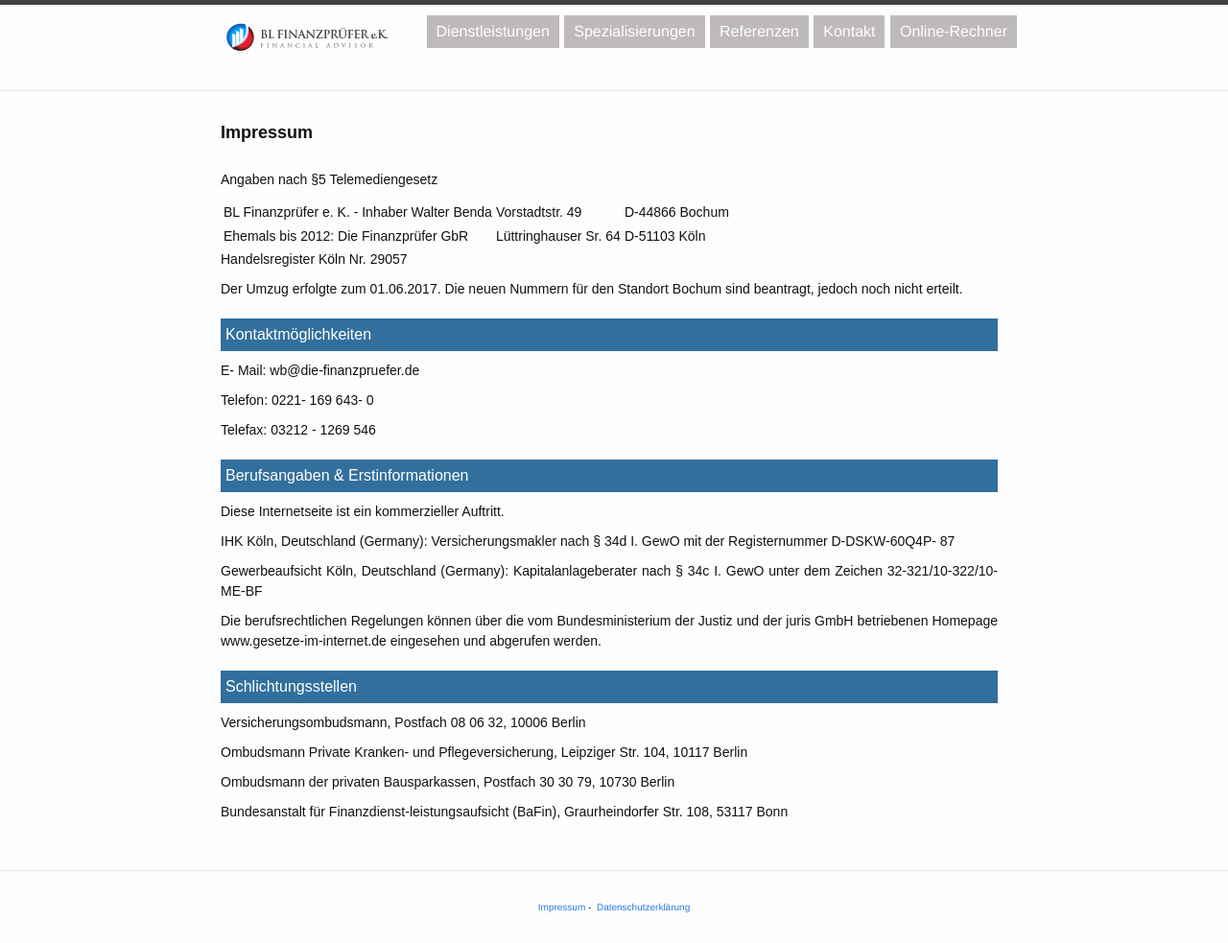
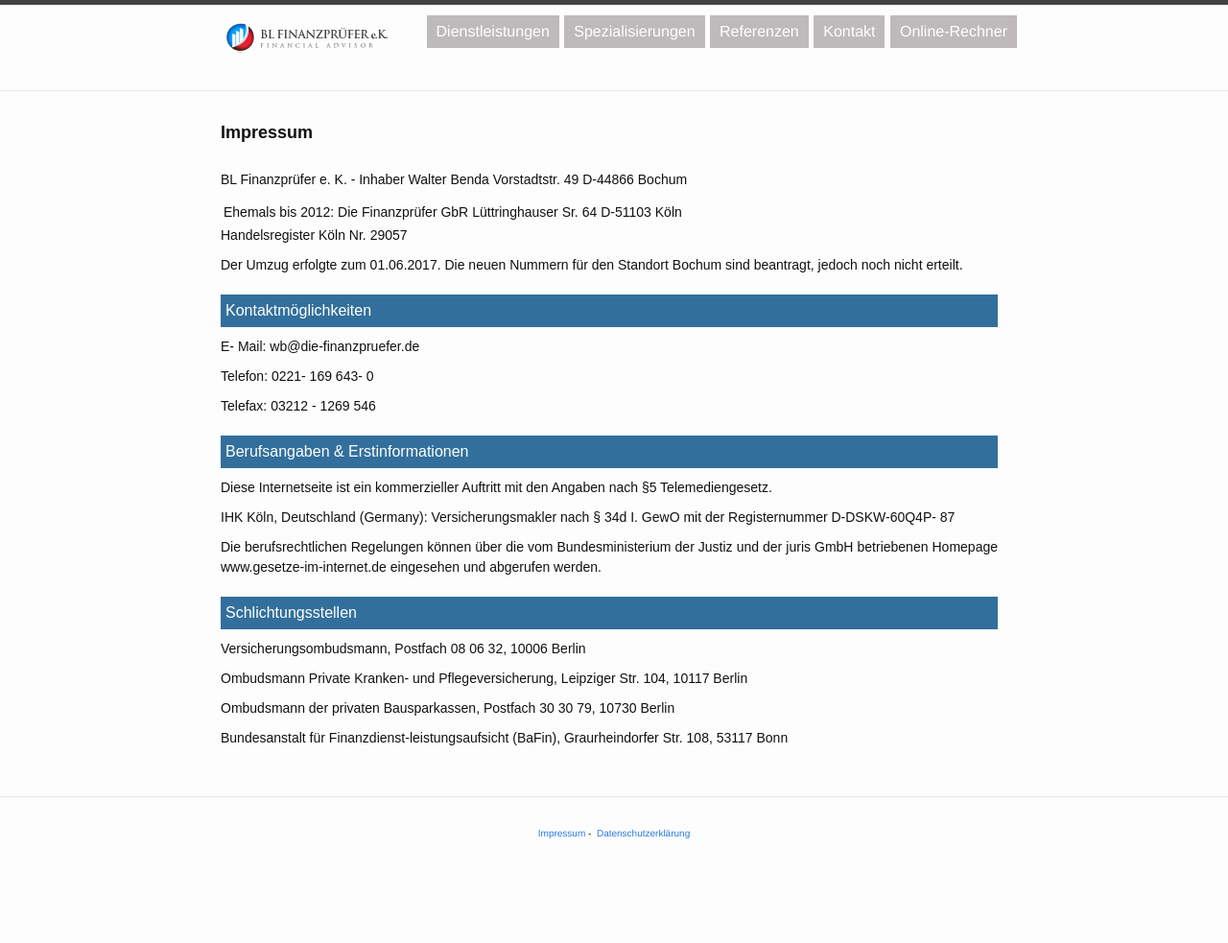
Before and after one commit to Die-Finanzpruefer/die-finanzpruefer.github.io, a Jekyll site: the page built from impressum.md, in a window 1280 px wide. Shown: the whole page at 96% size. Built offline with Jekyll 4.4.1, drawn with Linux system fonts in a browser that asks for light colours; some web fonts are replaced; after the commit the page ends 906 px from its top, so only the background shows below that.

Commit message:
Create impressum.md

```diff
--- a/impressum.md
+++ b/impressum.md
@@ -7,9 +7,10 @@
 
 # Impressum
 
-Angaben nach §5 Telemediengesetz
+BL Finanzprüfer e. K. - Inhaber Walter Benda
+Vorstadtstr. 49
+D-44866 Bochum
 
-BL Finanzprüfer e. K. - Inhaber Walter Benda | Vorstadtstr. 49 | D-44866 Bochum
 Ehemals bis 2012:  Die Finanzprüfer GbR | Lüttringhauser Sr. 64 | D-51103 Köln
 
 Handelsregister Köln Nr. 29057
@@ -27,11 +28,9 @@
 
 ## Berufsangaben & Erstinformationen
 
-Diese Internetseite ist ein kommerzieller Auftritt.
+Diese Internetseite ist ein kommerzieller Auftritt mit den Angaben nach §5 Telemediengesetz.
 
 IHK Köln, Deutschland (Germany): Versicherungsmakler nach § 34d I. GewO mit der Registernummer D-DSKW-60Q4P- 87
-
-Gewerbeaufsicht Köln, Deutschland (Germany): Kapitalanlageberater nach § 34c I. GewO unter dem Zeichen 32-321/10-322/10-ME-BF
 
 Die berufsrechtlichen Regelungen können über die vom Bundesministerium der Justiz und der juris GmbH betriebenen Homepage www.gesetze-im-internet.de eingesehen und abgerufen werden.
 
```
